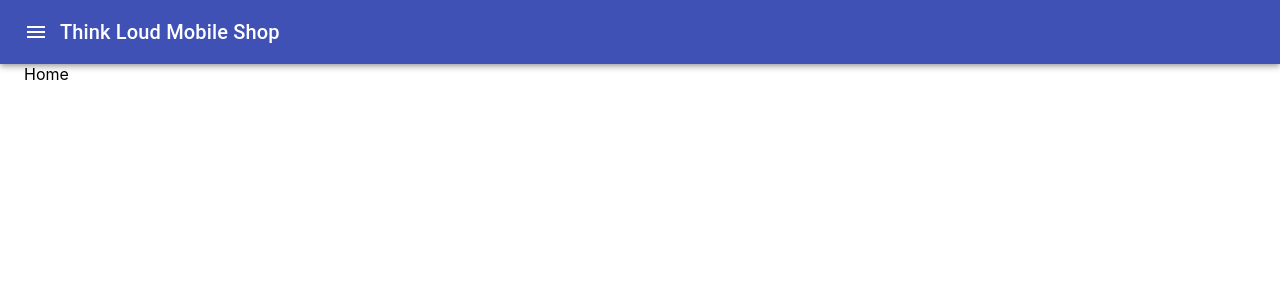
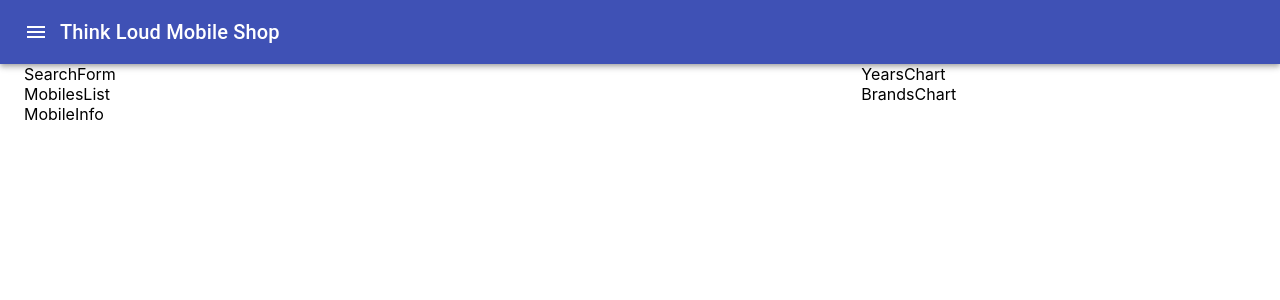
Before and after one commit to ahmady016/thinkloud-mobile-shop-task, a React (Create React App) app: page /home in a window 1280 px wide. Shown: the top 300 px of the page. Built offline with nearby package versions, Linux system fonts and the light colour scheme.

Commit message:
Setup Home page components

```diff
--- /dev/null
+++ b/src/Pages/Home/BrandsChart.js
@@ -0,0 +1,11 @@
+import React from 'react'
+
+function BrandsChart() {
+  return (
+    <div>
+      BrandsChart
+    </div>
+  )
+}
+
+export default BrandsChart
--- /dev/null
+++ b/src/Pages/Home/MobileInfo.js
@@ -0,0 +1,11 @@
+import React from 'react'
+
+function MobileInfo() {
+  return (
+    <div>
+      MobileInfo
+    </div>
+  )
+}
+
+export default MobileInfo
--- /dev/null
+++ b/src/Pages/Home/MobilesList.js
@@ -0,0 +1,11 @@
+import React from 'react'
+
+function MobilesList() {
+  return (
+    <div>
+      MobilesList
+    </div>
+  )
+}
+
+export default MobilesList
--- /dev/null
+++ b/src/Pages/Home/SearchForm.js
@@ -0,0 +1,11 @@
+import React from 'react'
+
+function SearchForm() {
+  return (
+    <div>
+      SearchForm
+    </div>
+  )
+}
+
+export default SearchForm
--- /dev/null
+++ b/src/Pages/Home/YearsChart.js
@@ -0,0 +1,11 @@
+import React from 'react'
+
+function YearsChart() {
+  return (
+    <div>
+      YearsChart
+    </div>
+  )
+}
+
+export default YearsChart
--- a/src/Pages/Home/index.js
+++ b/src/Pages/Home/index.js
@@ -1,10 +1,26 @@
 import React from 'react'
+
+import SearchForm from './SearchForm'
+import MobilesList from './MobilesList'
+import MobileInfo from './MobileInfo'
+import YearsChart from './YearsChart'
+import BrandsChart from './BrandsChart'
+
+import Grid from '@material-ui/core/Grid'
 
 function Home() {
   return (
-    <div>
-      Home
-    </div>
+    <Grid container spacing={3}>
+      <Grid item md={8} xs={12}>
+        <SearchForm />
+        <MobilesList />
+        <MobileInfo />
+      </Grid>
+      <Grid item md={4} xs={12}>
+        <YearsChart />
+        <BrandsChart />
+      </Grid>
+    </Grid>
   )
 }
 
```
